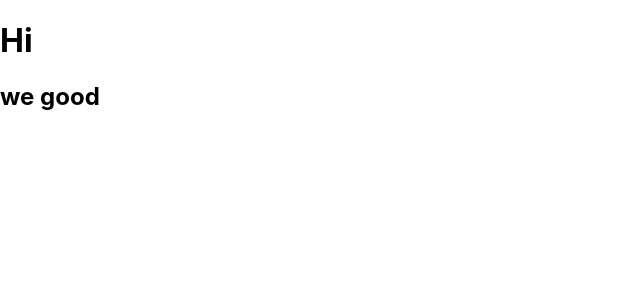
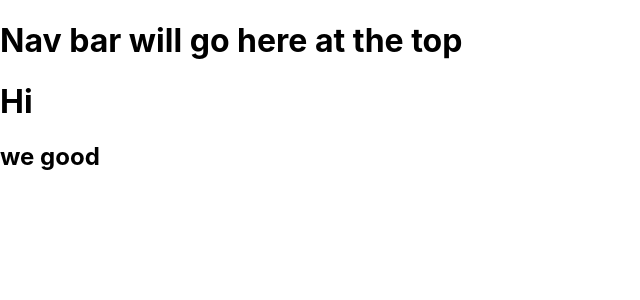
Before and after one commit to tnthreat33/pointer-way-wedding, a React (Create React App) app: page / in a window 1280 px wide. Shown: the top 300 px of the page, without its empty margins (0-640 px from the left). Built offline with nearby package versions, Linux system fonts and the light colour scheme.

Commit message:
created componant for NavBar

```diff
--- a/src/App.js
+++ b/src/App.js
@@ -1,9 +1,10 @@
-import logo from './logo.svg';
 import './App.css';
+import Navbar from './NavBar';
 
 function App() {
   return (
     <>
+    <Navbar/>
     <h1>Hi</h1>
     <h2>we good</h2>
     </>
--- /dev/null
+++ b/src/NavBar.js
@@ -0,0 +1,7 @@
+function Navbar(){
+    return (
+        <h1> Nav bar will go here at the top</h1>
+    )
+}
+
+export default Navbar;
```
